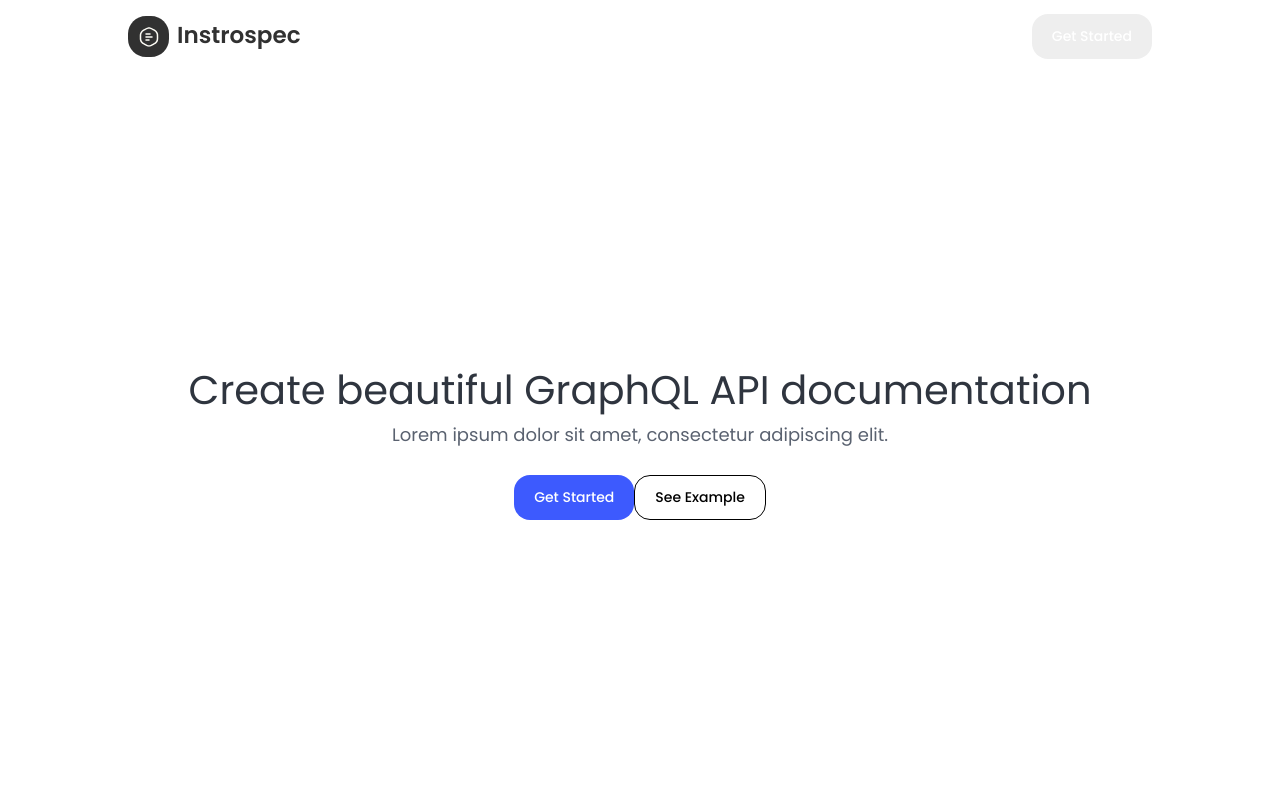
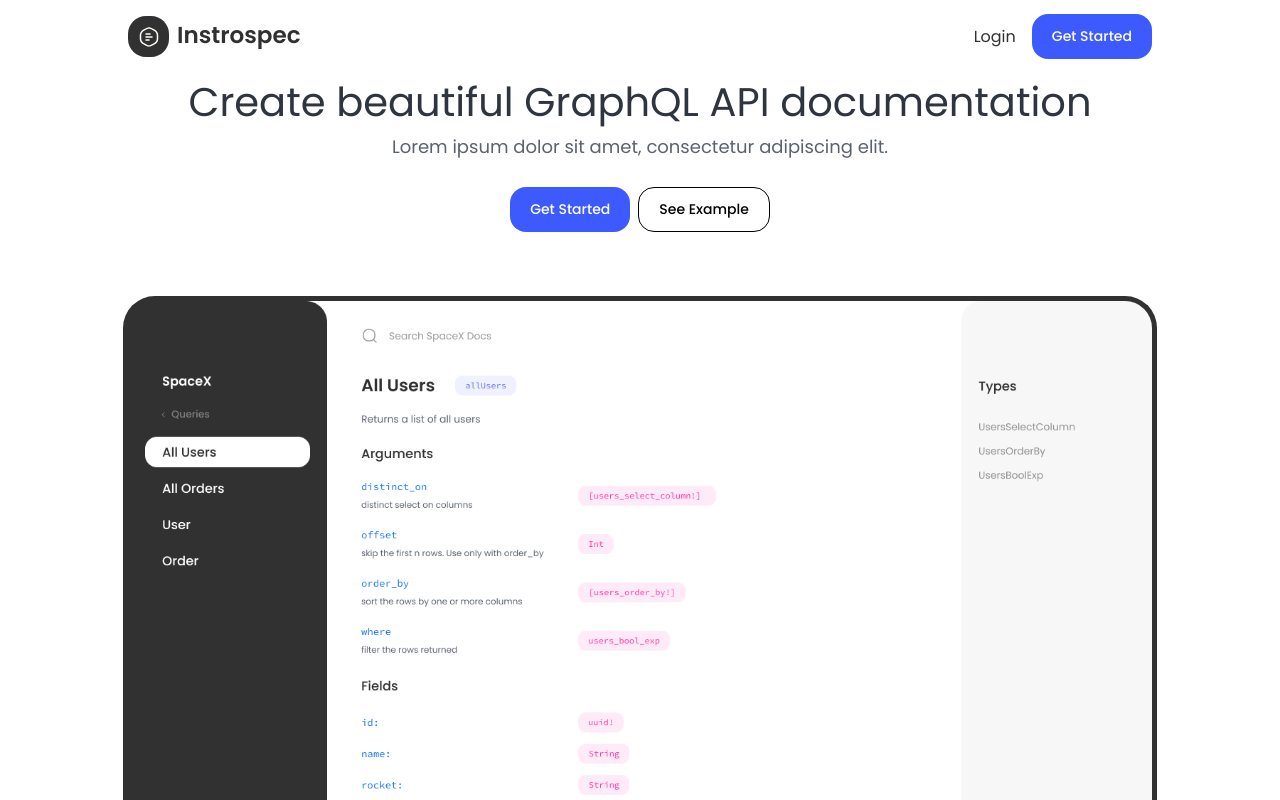
Before and after one commit to da9ish/introspec, a React (Create React App) app: page / in a window 1280 px wide. Built offline with nearby package versions, Linux system fonts and the light colour scheme; no server answers.

Commit message:
feat(landing): improve landing page

```diff
--- a/src/components/Button.tsx
+++ b/src/components/Button.tsx
@@ -48,8 +48,8 @@ const StyledButton = styled('button', {
         }
       },
       accent: {
-        backgroundColor: '$gray12',
-        color: '$gray12',
+        backgroundColor: '$gray1',
+        color: '$gray1',
 
         '&:hover': {
           opacity: 0.8
@@ -80,7 +80,7 @@ const StyledButton = styled('button', {
       kind: "filled",
       css: {
         border: "unset",
-        color: "$gray12"
+        color: "$gray1"
       }
     },
     {
--- a/src/components/Input.tsx
+++ b/src/components/Input.tsx
@@ -2,13 +2,14 @@ import { blackA } from "@radix-ui/colors";
 import { styled } from "../stiches.config";
 
 export const Input = styled('input', {
+  width: '100%',
   all: 'unset',
   display: 'inline-flex',
   alignItems: 'center',
   justifyContent: 'center',
   borderRadius: 4,
   padding: '0 10px',
-  marginY: 4,
+  margin: '4px 0',
   fontSize: 15,
   lineHeight: 1,
   backgroundColor: blackA.blackA5,
--- a/src/components/Searchbar.tsx
+++ b/src/components/Searchbar.tsx
@@ -10,7 +10,7 @@ interface Props {
 }
 
 const StyledContainer = styled(Flex, {
-  color: '#999999',
+  color: '#757575',
   alignItems: 'center',
   justifyContent: 'center',
   borderRadius: '4px',
@@ -40,7 +40,7 @@ const Searchbar: React.FC<Props> = ({value, onChange}) => {
   return (
     <StyledContainer>
       <Search />
-      <StyledSearchbar placeholder="Search..." value={value} onChange={(e) => onChange(e.target.value)} />
+      <StyledSearchbar placeholder="Search" value={value} onChange={(e) => onChange(e.target.value)} />
     </StyledContainer>
   )
 }
--- a/src/components/public/Navbar.tsx
+++ b/src/components/public/Navbar.tsx
@@ -3,6 +3,8 @@ import { styled } from "../../stiches.config";
 import { ReactComponent as Logo } from '../../assets/logo-light.svg'
 import Button from "../Button";
 import { Flex } from "../Flex";
+import { Link } from "../Link";
+import { useNavigate } from "react-router";
 
 const StyledNavbar = styled('nav', {
   margin: '0 10%',
@@ -24,13 +26,19 @@ export const AppName = styled('h3', {
 })
 
 const Navbar: React.FC = () => {
+  const navigate = useNavigate()
   return (
     <StyledNavbar>
       <Flex alignItems="center" gap="md">
         <Logo />
         <AppName>Instrospec</AppName>
       </Flex>
-      <Button kind="filled" color="accent">Get Started</Button>
+      <Flex alignItems="center" gap="lg">
+        <Link to="/login">
+          Login
+        </Link>
+        <Button kind="filled" color="primary" onClick={() => navigate('/signup')}>Get Started</Button>
+      </Flex>
     </StyledNavbar>
   )
 }
--- a/src/layouts/Private.tsx
+++ b/src/layouts/Private.tsx
@@ -28,7 +28,7 @@ const RightSidebar = styled(Flex, {
   width: '300px',
   height: '100vh',
   flexShrink: 0,
-  background: "#F6F6F6",
+  background: "#FAFAFA",
   borderTopLeftRadius: '30px',
   borderBottomLeftRadius: '30px',
   padding: '32px',
--- a/src/pages/Landing.tsx
+++ b/src/pages/Landing.tsx
@@ -2,20 +2,93 @@ import React from "react";
 import { useNavigate } from "react-router";
 import { Box } from "../components/Box";
 import Button from "../components/Button";
+import Flex from "../components/Flex";
 import Navbar from "../components/public/Navbar";
+import { styled } from "../stiches.config";
+
+const LandingGfx = styled(Box, {
+  width: '80%',
+  height: '500px',
+  marginTop: '64px',
+  backgroundRepeat: 'no-repeat',
+  backgroundSize: 'cover',
+  backgroundImage: 'url("./assets/images/landing.png")',
+  borderLeft: '5px solid #313131',
+  borderRight: '5px solid #313131',
+  borderTop: '5px solid #313131',
+  borderTopLeftRadius: '32px',
+  borderTopRightRadius: '32px'
+})
+
+const SelfHostinGfx = styled(Box, {
+  width: '500px',
+  height: '400px',
+  flexShrink: 0,
+  backgroundRepeat: 'no-repeat',
+  backgroundSize: 'cover',
+  backgroundImage: 'url("./assets/images/feature.png")',
+  borderLeft: '5px solid #313131',
+  borderRight: '5px solid #313131',
+  borderTop: '5px solid #313131',
+  borderRadius: '12px'
+})
+
+const FeatureBlock = styled(Box, {
+  '& > h3': {
+    color: '#FFFFFF'
+  },
+  '& > p': {
+    color: '#DADADA'
+  }
+})
 
 const Landing: React.FC = () => {
   const navigate = useNavigate()
   return (
-    <Box css={{flexGrow: 1}}>
+    <Box css={{ flexGrow: 1, overflow: 'auto' }}>
       <Navbar />
-      <Box as="section" css={{ height: 'calc(100vh - 64px)', display: 'flex', alignItems: "center", justifyContent: 'center', flexDirection: 'column' }}>
-        <h1>Create beautiful GraphQL API documentation</h1>
-        <p>Lorem ipsum dolor sit amet, consectetur adipiscing elit.</p>
-        <Box css={{ display: 'flex', justifyContent: 'space-between' }}>
+      <Box as="section" css={{ height: 'calc(100vh - 72px)' }}>
+        <Flex alignItems="center" justifyContent="end" direction="column" css={{height: '100%'}}>
+          <h1>Create beautiful GraphQL API documentation</h1>
+          <p>Lorem ipsum dolor sit amet, consectetur adipiscing elit.</p>
+          <Flex gap="md">
             <Button kind="filled" color="primary" onClick={() => navigate('/signup')}>Get Started</Button>
             <Button kind="outlined" color="accent">See Example</Button>
-          </Box>
+          </Flex>
+          <LandingGfx />
+        </Flex>
+      </Box>
+      <Box as="section" css={{ backgroundColor: "#313131", color: "#fff", padding: '64px 0' }}>
+        <Flex direction="column" alignItems="center">
+          <Flex alignItems="center" justifyContent="space-between" gap="lg" css={{ width: '80%', marginTop: '64px' }}>
+            <FeatureBlock>
+              <h3>Self Hosted</h3>
+              <p>All your docs are self hosted once you publish</p>
+            </FeatureBlock>
+            <SelfHostinGfx />
+          </Flex>
+          <Flex alignItems="center" justifyContent="space-between" gap="lg" css={{ width: '80%', marginTop: '64px' }}>
+            <SelfHostinGfx />
+            <FeatureBlock>
+              <h3>Clean Documentation</h3>
+              <p>No more hassle with traditional GraphQL docs. Introspec is simple, easy and clean</p>
+            </FeatureBlock>
+          </Flex>
+          <Flex alignItems="center" justifyContent="space-between" gap="lg" css={{ width: '80%', marginTop: '64px' }}>
+            <FeatureBlock>
+              <h3>Global Search</h3>
+              <p>Everything in one place, search for all your types, queries, mutations and subscription with magic of one command</p>
+            </FeatureBlock>
+            <SelfHostinGfx />
+          </Flex>
+          <Flex alignItems="center" justifyContent="space-between" gap="lg" css={{ width: '80%', marginTop: '64px' }}>
+            <SelfHostinGfx />
+            <FeatureBlock>
+              <h3>Themeing</h3>
+              <p>Choose from a variety of themes. Ensure your docs looks beautiful</p>
+            </FeatureBlock>
+          </Flex>
+        </Flex>
       </Box>
     </Box>
   )
--- a/src/pages/Login.tsx
+++ b/src/pages/Login.tsx
@@ -49,7 +49,7 @@ const Login: React.FC = () => {
   return (
     <Container>
       <Box css={{ padding: '32px 24px', alignItems: 'center', flexDirection: 'column' }}>
-        <Flex direction="column" alignItems="center" gap="lg">
+        <Flex direction="column" alignItems="center" gap="sm">
           <Flex alignItems="center" gap="md">
             <Logo />
             <AppName>Instrospec</AppName>
@@ -59,7 +59,7 @@ const Login: React.FC = () => {
           <Input size="small" name="email" placeholder="Email" type="email" value={formData.email} onChange={(e) => setFormData(prev => ({ ...prev, email: e.target.value }))} />
           <Input size="small" name="password" placeholder="Password" type="password" value={formData.password} onChange={(e) => setFormData(prev => ({ ...prev, password: e.target.value }))} />
           <Button css={{ marginTop: 8 }} size="small" color="primary" onClick={handleLogin}>Login</Button>
-          <Box as="p" css={{ color: "$gray12", fontSize: 14 }}>Don&apos;t have an account?
+          <Box as="p" css={{ color: "$gray10", fontSize: 14 }}>Don&apos;t have an account?
             <Box
               as="a"
               css={{
--- a/src/pages/Signup.tsx
+++ b/src/pages/Signup.tsx
@@ -58,7 +58,7 @@ const SignUp: React.FC = () => {
 
   return (
     <Container>
-      <Flex direction="column" alignItems="center" gap="lg">
+      <Flex direction="column" alignItems="center" gap="sm">
         <Flex alignItems="center" gap="md">
           <Logo />
           <AppName>Instrospec</AppName>
@@ -71,7 +71,7 @@ const SignUp: React.FC = () => {
         <Input size="small" name="password" placeholder="Password" type="password" value={formData.password} onChange={(e) => setFormData(prev => ({ ...prev, password: e.target.value }))} />
         <Input size="small" name="confirmPassword" placeholder="Confirm Password" type="password" value={formData.confirmPassword} onChange={(e) => setFormData(prev => ({ ...prev, confirmPassword: e.target.value }))} />
         <Button css={{ marginTop: 8 }} size="small" onClick={handleCreateUser}>Sign up</Button>
-        <Box as="p" css={{ color: "$gray12", fontSize: 14 }}>Already have an account?
+        <Box as="p" css={{ color: "$gray4", fontSize: 14 }}>Already have an account?
           <Box
             as="a"
             css={{
```
Also changed, not shown: public/assets/images/feature.png (added), public/assets/images/landing.png (added).
